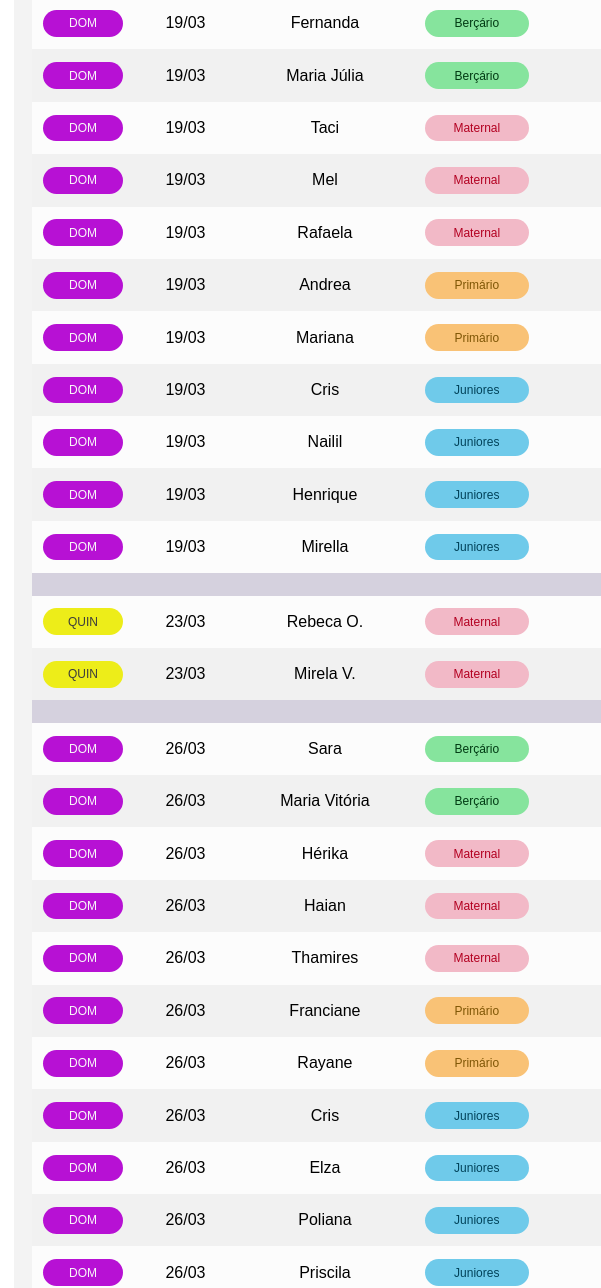
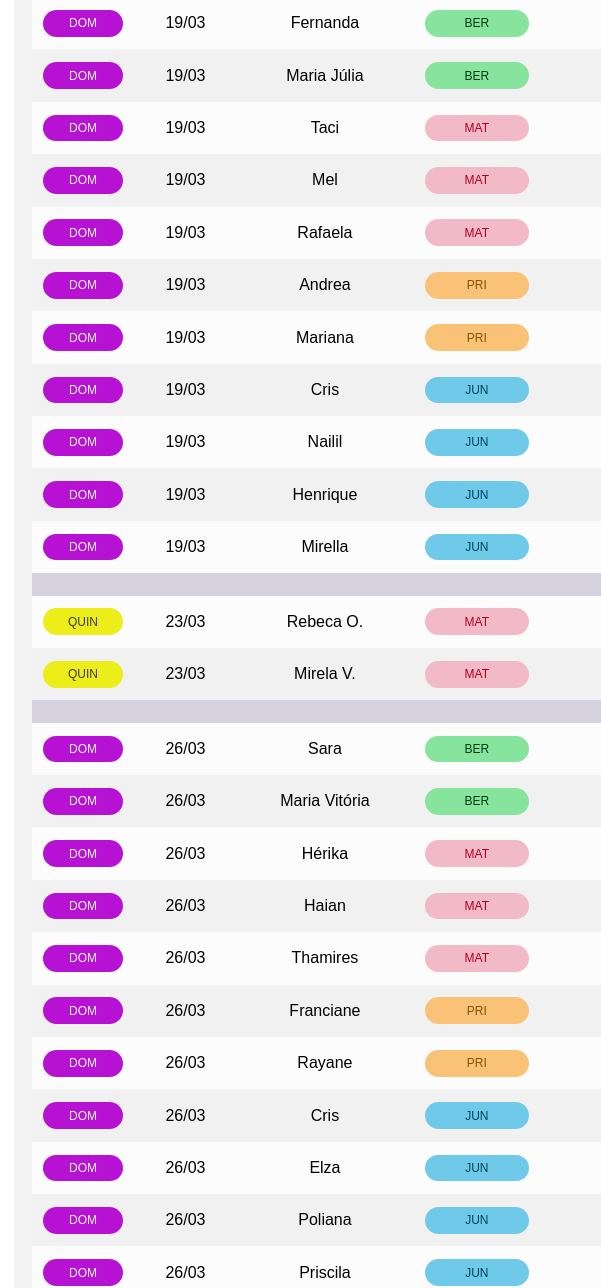
Before and after one commit to fabiacardoso/Escala-IBTD, a plain HTML site: page index.html in a window 1280 px wide. Shown: the part 292-1580 px from the top of the page, 276-877 px from the left. Drawn offline with Linux system fonts and the light colour scheme.

Commit message:
Add files via upload

```diff
--- a/index.html
+++ b/index.html
@@ -38,7 +38,7 @@
                         <td>16/03</td>
                         <td>Elza</td>
                         <td>
-                            <p class="turma maternal">Maternal</p>
+                            <p class="turma maternal">MAT</p>
                         </td>
                         <td><a href="https://wa.me/5571993448233" target="_blank"><img src="img/icon_whatsapp.svg" alt=""></a></td>
                     </tr>
@@ -47,7 +47,7 @@
                         <td>16/03</td>
                         <td>Fabia</td>
                         <td>
-                            <p class="turma maternal">Maternal</p>
+                            <p class="turma maternal">MAT</p>
                         </td>
                         <td><a href="https://wa.me/5571988879420" target="_blank"><img src="img/icon_whatsapp.svg" alt=""></a></td>
                     </tr>
@@ -72,7 +72,7 @@
                         <td>19/03</td>
                         <td>Fernanda</td>
                         <td>
-                            <p class="turma bercario">Berçário</p>
+                            <p class="turma bercario">BER</p>
                         </td>
                         <td><a href="https://wa.me/5571993273514" target="_blank"><img src="img/icon_whatsapp.svg" alt=""></a></td>
                     </tr>
@@ -82,7 +82,7 @@
                         <td>19/03</td>
                         <td>Maria Júlia</td>
                         <td>
-                            <p class="turma bercario">Berçário</p>
+                            <p class="turma bercario">BER</p>
                         </td>
                         <td><a href="https://wa.me/559292963254" target="_blank"><img src="img/icon_whatsapp.svg" alt=""></a></td>
                     </tr>
@@ -95,7 +95,7 @@
                         <td>19/03</td>
                         <td>Taci</td>
                         <td>
-                            <p class="turma maternal">Maternal</p>
+                            <p class="turma maternal">MAT</p>
                         </td>
                         <td><a href="https://wa.me/5571993831525" target="_blank"><img src="img/icon_whatsapp.svg" alt=""></a></td>
                     </tr>
@@ -105,7 +105,7 @@
                         <td>19/03</td>
                         <td>Mel</td>
                         <td>
-                            <p class="turma maternal">Maternal</p>
+                            <p class="turma maternal">MAT</p>
                         </td>
                         <td><a href="https://wa.me/5571920028185" target="_blank"><img src="img/icon_whatsapp.svg" alt=""></a></td>
                     </tr>
@@ -115,7 +115,7 @@
                         <td>19/03</td>
                         <td>Rafaela</td>
                         <td>
-                            <p class="turma maternal">Maternal</p>
+                            <p class="turma maternal">MAT</p>
                         </td>
                         <td><a href="https://wa.me/5571982236115" target="_blank"><img src="img/icon_whatsapp.svg" alt=""></a></td>
                     </tr>
@@ -127,7 +127,7 @@
                         <td>19/03</td>
                         <td>Andrea</td>
                         <td>
-                            <p class="turma primario">Primário</p>
+                            <p class="turma primario">PRI</p>
                         </td>
                         <td><a href="https://wa.me/5571986743005" target="_blank"><img src="img/icon_whatsapp.svg" alt=""></a></td>
                     </tr>
@@ -137,7 +137,7 @@
                         <td>19/03</td>
                         <td>Mariana</td>
                         <td>
-                            <p class="turma primario">Primário</p>
+                            <p class="turma primario">PRI</p>
                         </td>
                         <td><a href="https://wa.me/5571999341504" target="_blank"><img src="img/icon_whatsapp.svg" alt=""></a></td>
                     </tr>
@@ -149,7 +149,7 @@
                         <td>19/03</td>
                         <td>Cris</td>
                         <td>
-                            <p class="turma juniores">Juniores</p>
+                            <p class="turma juniores">JUN</p>
                         </td>
                         <td><a href="https://wa.me/5571982141864" target="_blank"><img src="img/icon_whatsapp.svg" alt=""></a></td>
                     </tr>
@@ -159,7 +159,7 @@
                         <td>19/03</td>
                         <td>Nailil</td>
                         <td>
-                            <p class="turma juniores">Juniores</p>
+                            <p class="turma juniores">JUN</p>
                         </td>
                         <td><a href="https://wa.me/5575991445144" target="_blank"><img src="img/icon_whatsapp.svg" alt=""></a></td>
                     </tr>
@@ -169,7 +169,7 @@
                         <td>19/03</td>
                         <td>Henrique</td>
                         <td>
-                            <p class="turma juniores">Juniores</p>
+                            <p class="turma juniores">JUN</p>
                         </td>
                         <td><a href="https://wa.me/5571994075015" target="_blank"><img src="img/icon_whatsapp.svg" alt=""></a></td>
                     </tr>
@@ -179,7 +179,7 @@
                         <td>19/03</td>
                         <td>Mirella</td>
                         <td>
-                            <p class="turma juniores">Juniores</p>
+                            <p class="turma juniores">JUN</p>
                         </td>
                         <td><a href="https://wa.me/5571986743005" target="_blank"><img src="img/icon_whatsapp.svg" alt=""></a></td>
                     </tr>
@@ -206,7 +206,7 @@
                         <td>23/03</td>
                         <td>Rebeca O.</td>
                         <td>
-                            <p class="turma maternal">Maternal</p>
+                            <p class="turma maternal">MAT</p>
                         </td>
                         <td><a href="https://wa.me/5571991347461" target="_blank"><img src="img/icon_whatsapp.svg" alt=""></a></td>
                     </tr>
@@ -216,7 +216,7 @@
                         <td>23/03</td>
                         <td>Mirela V.</td>
                         <td>
-                            <p class="turma maternal">Maternal</p>
+                            <p class="turma maternal">MAT</p>
                         </td>
                         <td><a href="https://wa.me/5571991037835" target="_blank"><img src="img/icon_whatsapp.svg" alt=""></a></td>
                     </tr>
@@ -241,7 +241,7 @@
                         <td>26/03</td>
                         <td>Sara</td>
                         <td>
-                            <p class="turma bercario">Berçário</p>
+                            <p class="turma bercario">BER</p>
                         </td>
                         <td><a href="https://wa.me/5571991079242" target="_blank"><img src="img/icon_whatsapp.svg" alt=""></a></td>
                     </tr>
@@ -251,7 +251,7 @@
                         <td>26/03</td>
                         <td>Maria Vitória</td>
                         <td>
-                            <p class="turma bercario">Berçário</p>
+                            <p class="turma bercario">BER</p>
                         </td>
                         <td><a href="https://wa.me/5571981553841" target="_blank"><img src="img/icon_whatsapp.svg" alt=""></a></td>
                     </tr>
@@ -264,7 +264,7 @@
                         <td>26/03</td>
                         <td>Hérika</td>
                         <td>
-                            <p class="turma maternal">Maternal</p>
+                            <p class="turma maternal">MAT</p>
                         </td>
                         <td><a href="https://wa.me/5571991791302" target="_blank"><img src="img/icon_whatsapp.svg" alt=""></a></td>
                     </tr>
@@ -274,7 +274,7 @@
                         <td>26/03</td>
                         <td>Haian</td>
                         <td>
-                            <p class="turma maternal">Maternal</p>
+                            <p class="turma maternal">MAT</p>
                         </td>
                         <td><a href="https://wa.me/5571992463167" target="_blank"><img src="img/icon_whatsapp.svg" alt=""></a></td>
                     </tr>
@@ -284,7 +284,7 @@
                         <td>26/03</td>
                         <td>Thamires</td>
                         <td>
-                            <p class="turma maternal">Maternal</p>
+                            <p class="turma maternal">MAT</p>
                         </td>
                         <td><a href="https://wa.me/5571985385366" target="_blank"><img src="img/icon_whatsapp.svg" alt=""></a></td>
                     </tr>
@@ -296,7 +296,7 @@
                         <td>26/03</td>
                         <td>Franciane</td>
                         <td>
-                            <p class="turma primario">Primário</p>
+                            <p class="turma primario">PRI</p>
                         </td>
                         <td><a href="https://wa.me/5571992416464" target="_blank"><img src="img/icon_whatsapp.svg" alt=""></a></td>
                     </tr>
@@ -306,7 +306,7 @@
                         <td>26/03</td>
                         <td>Rayane</td>
                         <td>
-                            <p class="turma primario">Primário</p>
+                            <p class="turma primario">PRI</p>
                         </td>
                         <td><a href="https://wa.me/5571988302586" target="_blank"><img src="img/icon_whatsapp.svg" alt=""></a></td>
                     </tr>
@@ -318,7 +318,7 @@
                         <td>26/03</td>
                         <td>Cris</td>
                         <td>
-                            <p class="turma juniores">Juniores</p>
+                            <p class="turma juniores">JUN</p>
                         </td>
                         <td><a href="https://wa.me/5571982141864" target="_blank"><img src="img/icon_whatsapp.svg" alt=""></a></td>
                     </tr>
@@ -328,7 +328,7 @@
                         <td>26/03</td>
                         <td>Elza</td>
                         <td>
-                            <p class="turma juniores">Juniores</p>
+                            <p class="turma juniores">JUN</p>
                         </td>
                         <td><a href="https://wa.me/5571993448233" target="_blank"><img src="img/icon_whatsapp.svg" alt=""></a></td>
                     </tr>
@@ -338,7 +338,7 @@
                         <td>26/03</td>
                         <td>Poliana</td>
                         <td>
-                            <p class="turma juniores">Juniores</p>
+                            <p class="turma juniores">JUN</p>
                         </td>
                         <td><a href="https://wa.me/5571992223313" target="_blank"><img src="img/icon_whatsapp.svg" alt=""></a></td>
                     </tr>
@@ -348,7 +348,7 @@
                         <td>26/03</td>
                         <td>Priscila</td>
                         <td>
-                            <p class="turma juniores">Juniores</p>
+                            <p class="turma juniores">JUN</p>
                         </td>
                         <td><a href="https://wa.me/5571992351299" target="_blank"><img src="img/icon_whatsapp.svg" alt=""></a></td>
                     </tr>
@@ -374,7 +374,7 @@
                         <td>30/03</td>
                         <td>Mirela V.</td>
                         <td>
-                            <p class="turma maternal">Maternal</p>
+                            <p class="turma maternal">MAT</p>
                         </td>
                         <td><a href="https://wa.me/5571987398772" target="_blank"><img src="img/icon_whatsapp.svg" alt=""></a></td>
                     </tr>
@@ -383,7 +383,7 @@
                         <td>30/03</td>
                         <td>Eunice</td>
                         <td>
-                            <p class="turma maternal">Maternal</p>
+                            <p class="turma maternal">MAT</p>
                         </td>
                         <td><a href="https://wa.me/5571999566804" target="_blank"><img src="img/icon_whatsapp.svg" alt=""></a></td>
                     </tr>
```
